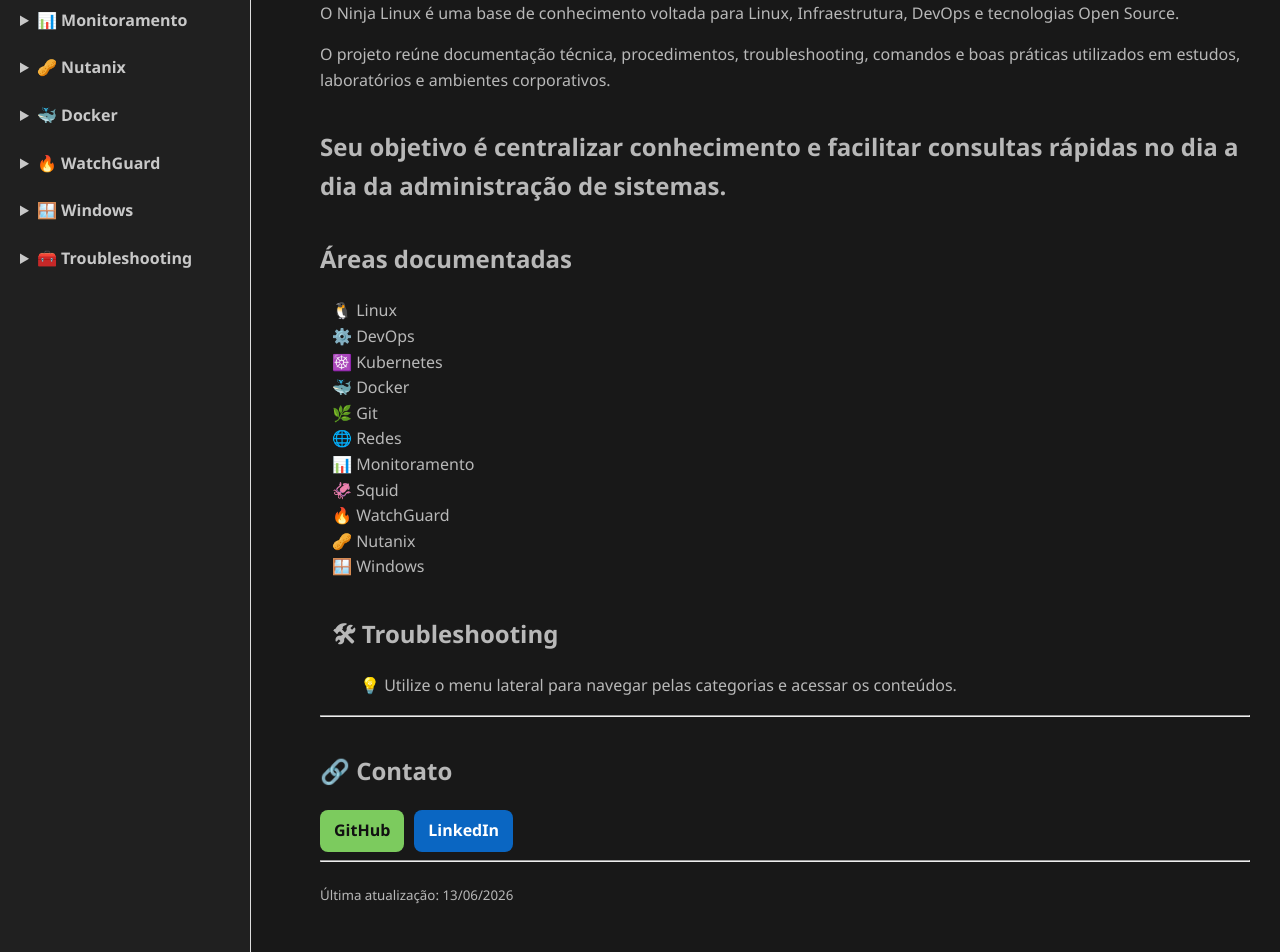
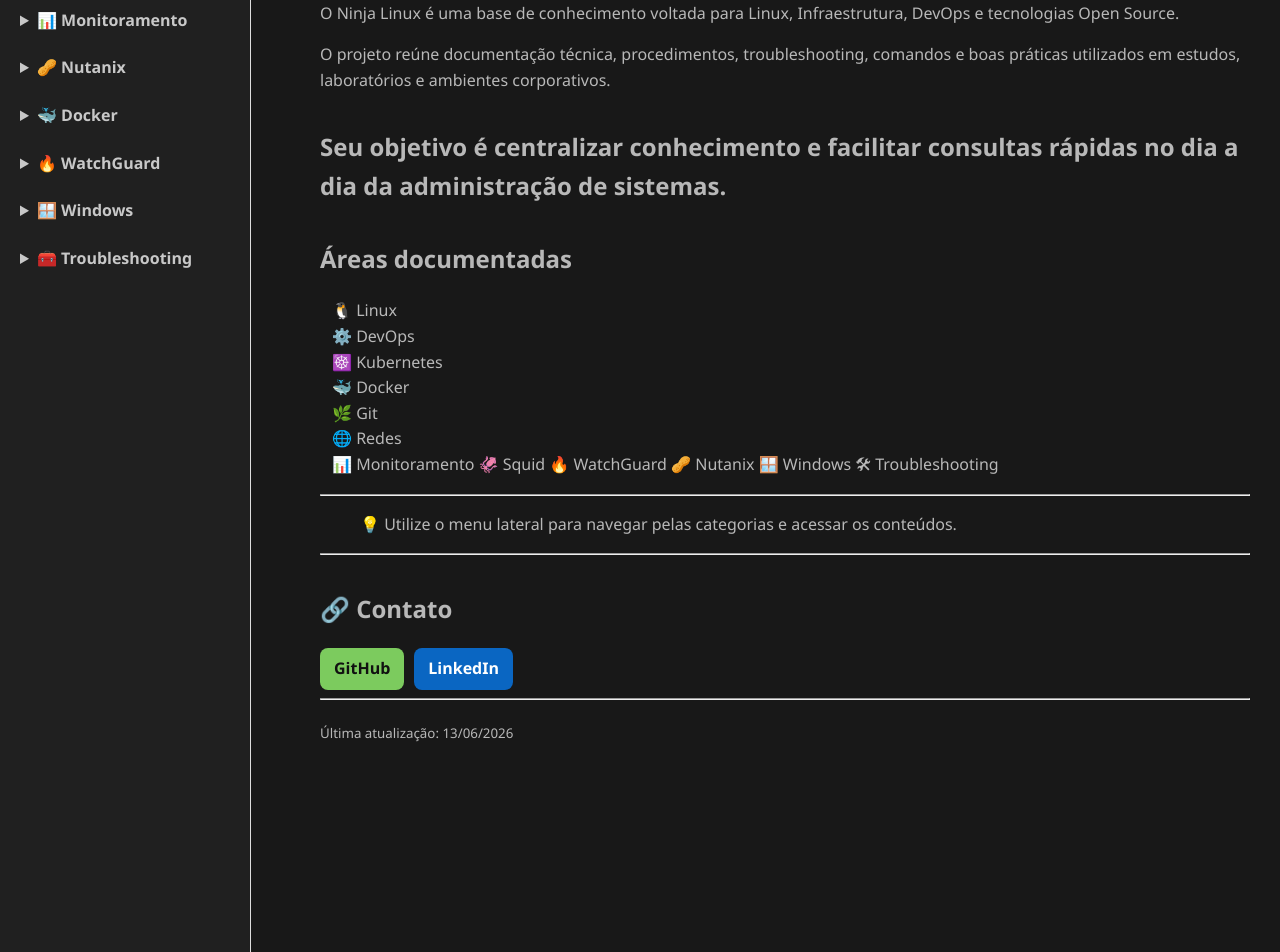
Before and after one commit to joaopedros111/ninja-linux, a Jekyll site: the page built from index.md, in a window 1280 px wide and 1383 px high. Shown: the part 431-1383 px from the top of the window. Built offline with Jekyll 4.4.1, drawn with Linux system fonts in a browser that asks for light colours.

Commit message:
Atualiza página inicial

```diff
--- a/index.md
+++ b/index.md
@@ -31,11 +31,12 @@
 - 🌿 Git
 - 🌐 Redes
 - 📊 Monitoramento
-- 🦑 Squid
-- 🔥 WatchGuard
-- 🥜 Nutanix
-- 🪟 Windows
-- 🛠 Troubleshooting
+🦑 Squid
+🔥 WatchGuard
+🥜 Nutanix
+🪟 Windows
+🛠 Troubleshooting
+
 ---
 
 > 💡 Utilize o menu lateral para navegar pelas categorias e acessar os conteúdos.
```
